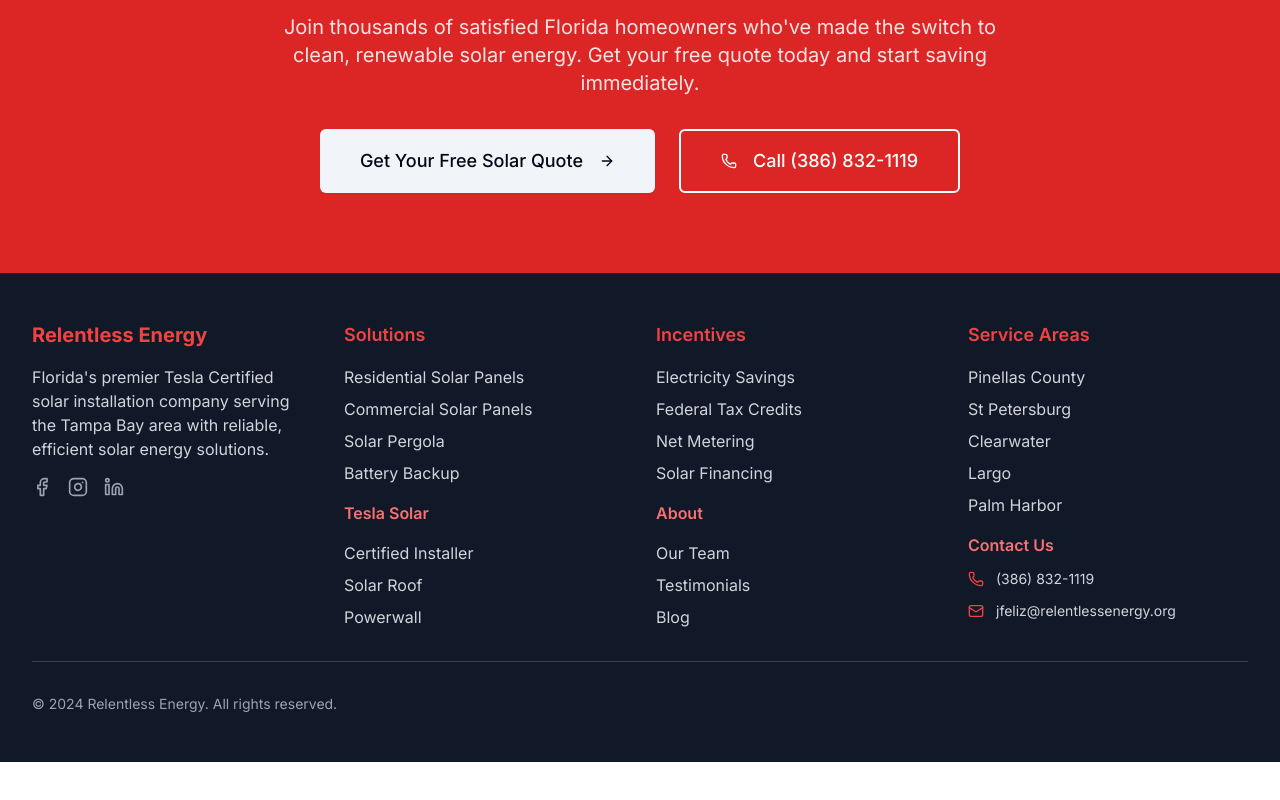
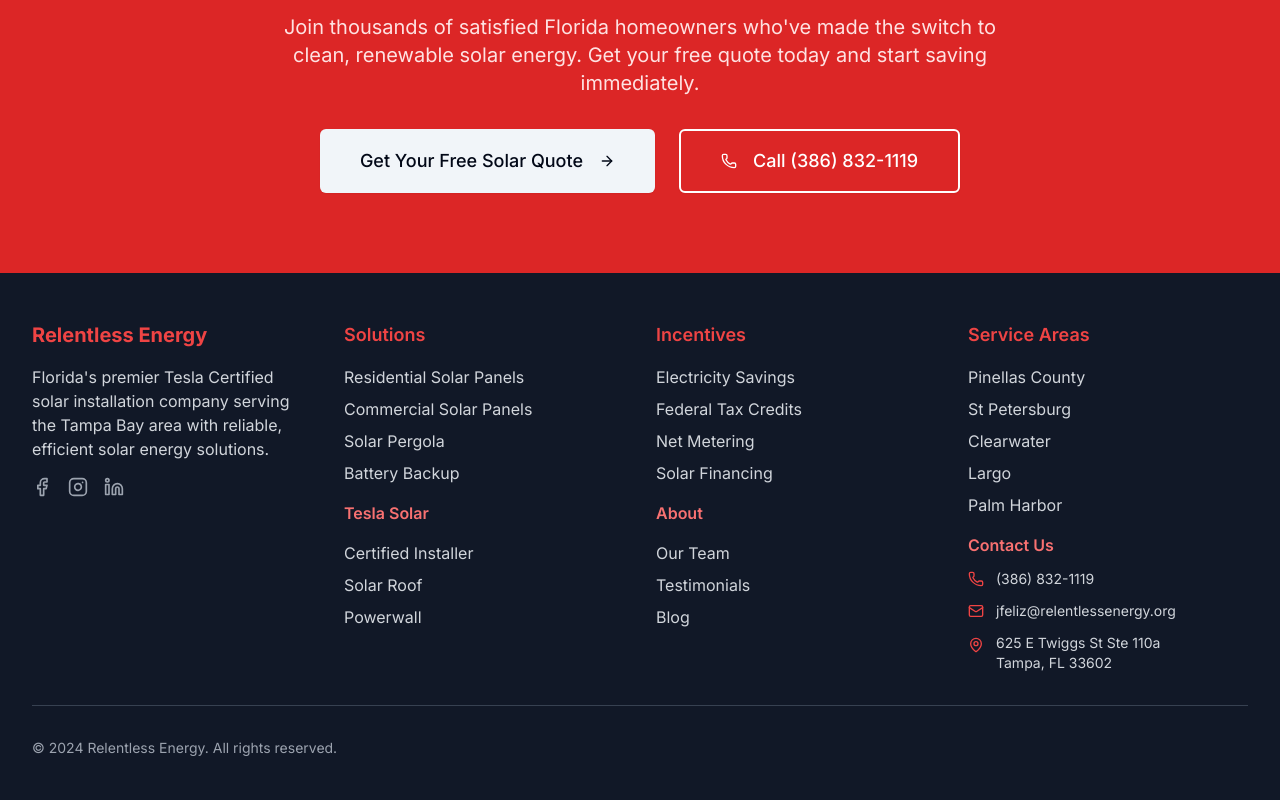
Before and after one commit to Adamfarrow1/solar-website, a Next.js app: page / in a window 1280 px wide. Shown: the part 2759-3559 px from the top of the page. Before the commit the page ends 3521 px from the top, so only its background shows below. Built offline with nearby package versions, Linux system fonts and the light colour scheme.

Commit message:
addded address footer

```diff
--- a/components/footer.tsx
+++ b/components/footer.tsx
@@ -159,14 +159,14 @@ export default function Footer() {
                                     <Mail className="h-4 w-4 text-red-500" />
                                     <span className="text-gray-300 text-sm">jfeliz@relentlessenergy.org</span>
                                 </div>
-                                {/* <div className="flex items-start space-x-3">
+                                <div className="flex items-start space-x-3">
                                     <MapPin className="h-4 w-4 text-red-500 mt-1" />
                                     <span className="text-gray-300 text-sm">
-                                        123 Solar Street
+                                        625 E Twiggs St Ste 110a
                                         <br />
-                                        St Petersburg, FL 33701
+                                        Tampa, FL 33602
                                     </span>
-                                </div> */}
+                                </div>
                             </div>
                         </div>
                     </div>
```
